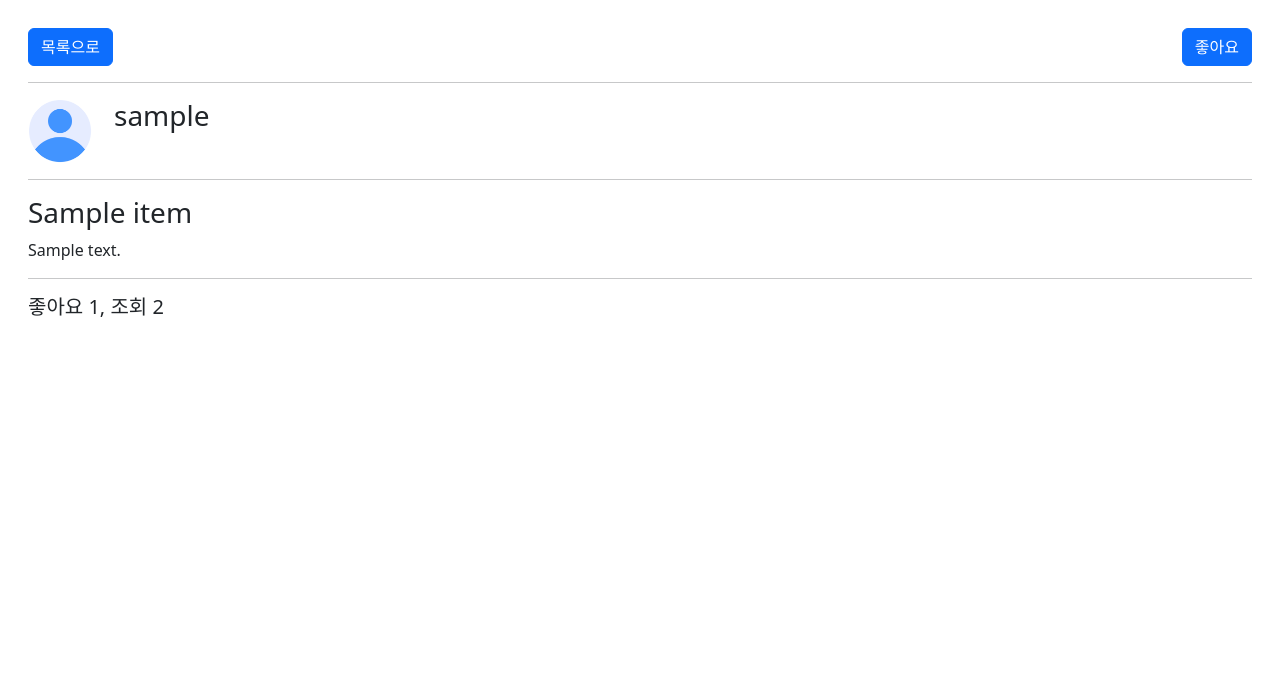
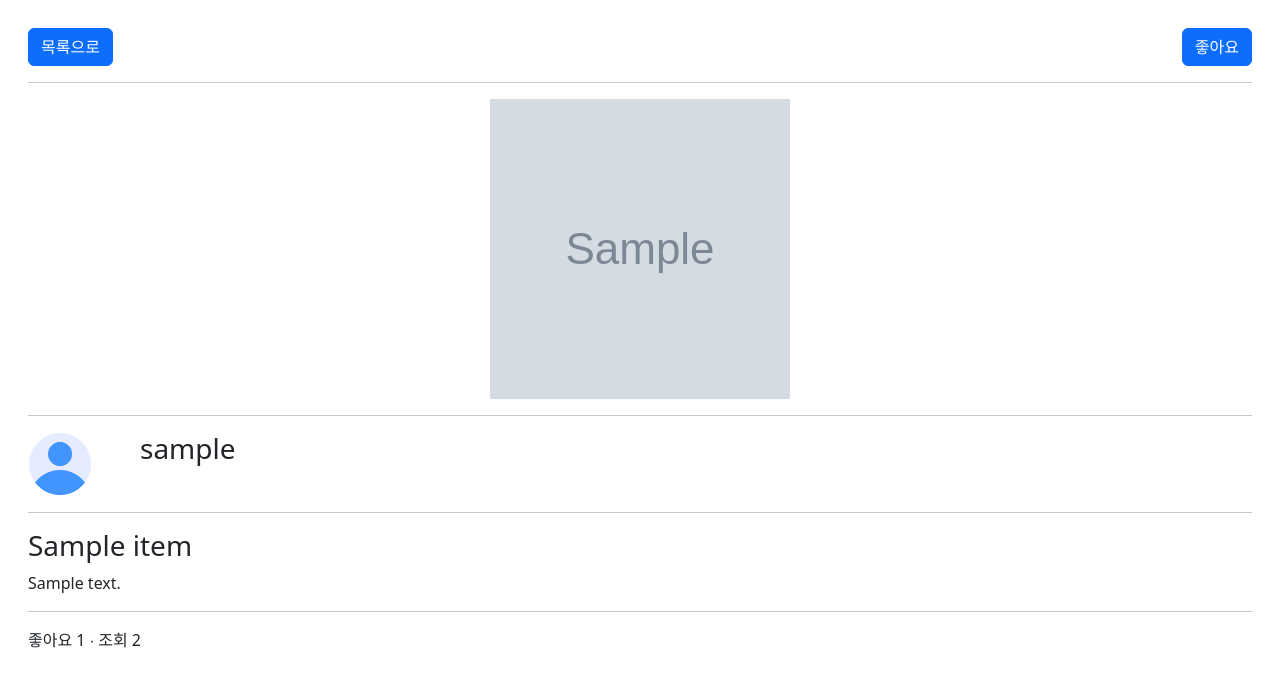
Before and after one commit to lsi3131/spartamarket, a Django app: page /items/item_detail/1/ in a window 1280 px wide. Shown: the part 70-757 px from the top of the page. Run offline with Django 4.2, Linux system fonts and the light colour scheme; tables that the repository leaves empty hold one stand-in row (values such as "Sample post"); grey boxes marked "Sample" are stand-in pictures.

Commit message:
feat * 이미지 삭제 기능 구현 * 이미지 리스트로 보여주도록 수정

```diff
--- a/spartamarket/items/templates/items/item_detail.html
+++ b/spartamarket/items/templates/items/item_detail.html
@@ -3,6 +3,7 @@
         <div class="horizontal d-flex justify-content-start">
             <a class="btn btn-primary" href="{% url 'items:index' %}">목록으로</a>
             {% if request.user.is_authenticated %}
+                {% if request.user.username == item.user %}
                     <form action="{% url 'items:update' item.id %}" method="GET">
                         <input class="btn btn-primary" type="submit" value="수정하기">
                     </form>
@@ -10,6 +11,7 @@
                         {% csrf_token %}
                         <input class="btn btn-primary" type="submit" value="삭제하기">
                     </form>
+                {% endif %}
             {% endif %}
         </div>
         <div>
@@ -27,12 +29,14 @@
         </div>
     </div>
     <hr>
-    {% if url %}
-        <div class="col">
-            <img src="{{ url }}" alt="..."/>
+    <div class="row">
+        {% for image in item.images %}
+            <div class="col d-flex justify-content-center">
+                <img class="detail-item-image" src="{{ image }}" alt=""/>
+            </div>
+        {% endfor %}
     </div>
     <hr>
-    {% endif %}
 
     <div class="d-flex justify-content-start">
         {% if request.user.image %}
@@ -41,7 +45,7 @@
             <img class="detail-user-image" src="{% static "images/default_user.png" %}" alt=""/>
         {% endif %}
 
-        <div class="container">
+        <div class="mx-5">
             <h3>{{ item.user }}</h3>
         </div>
     </div>
@@ -61,7 +65,7 @@
 
         <hr>
         <div class="detail-category">
-            <h5>좋아요 {{ item.like }}, 조회 {{ item.item.click_count }}</h5>
+            <span>좋아요 {{ item.like }} ∙ 조회 {{ item.item.click_count }}</span>
         </div>
 
     </div>
--- a/spartamarket/items/views.py
+++ b/spartamarket/items/views.py
@@ -69,11 +69,12 @@ def item_detail(request: HttpRequest, id):
         'user': item.user.username,
         'content': item.content,
         'like': item.like_users.count(),
-        'url': '',
+        'images': [],
         'is_like_on': is_like_on
     }
     if item.item_images.exists():
-        item_context['url'] = item.item_images.all()[0].filepath.url
+        for image in item.item_images.all():
+            item_context['images'].append(image.filepath.url)
 
     context = {
         'item': item_context
@@ -106,7 +107,11 @@ def update(request: HttpRequest, id):
     }
     if item.item_images:
         for image in item.item_images.all():
-            context['images'].append(image.filepath.url)
+            context['images'].append(
+                {
+                    'id': image.id,
+                    'url': image.filepath.url
+                })
 
     return render(request, 'items/register.html', context)
 
@@ -131,6 +136,9 @@ def do_register(request: HttpRequest):
         id = request.POST.get('id')
         if id is not None:
             item = get_object_or_404(Item, id=id)
+            delete_image_id_list = request.POST.getlist('deleteImageId[]')
+            images = Image.objects.filter(id__in=delete_image_id_list)
+            images.delete()
         else:
             item = Item()
 
--- a/spartamarket/spartamarket/urls.py
+++ b/spartamarket/spartamarket/urls.py
@@ -3,17 +3,17 @@ from django.urls import path
 from django.urls.conf import include
 from django.conf import settings
 from django.conf.urls.static import static
+from django.views.generic import RedirectView
 
 from items import views
 
 urlpatterns = [
     path('admin/', admin.site.urls),
-    path('index/', views.index),
+    path('', RedirectView.as_view(url='items/index/')),
     path('items/', include('items.urls')),
     path('users/', include('users.urls')),
     path('accounts/', include('accounts.urls')),
 ]
 
-
 if settings.DEBUG:
     urlpatterns += static(settings.MEDIA_URL, document_root=settings.MEDIA_ROOT)
--- a/spartamarket/static/css/style.css
+++ b/spartamarket/static/css/style.css
@@ -37,6 +37,11 @@
     /* 뷰포트 높이에서 네비게이션 바의 높이를 뺀 값 */
     overflow-y: auto;
     /* 세로 스크롤만 허용 */
+}
+
+.detail-item-image {
+    width: 300px;
+    height: 300px;
 }
 
 .detail-user-image {
@@ -85,4 +90,88 @@
     border: none;
 }
 
+.h1,
+.h2,
+.h3,
+.h4,
+.h5,
+.h6,
+h1,
+h2,
+h3,
+h4,
+h5,
+h6 {
+    margin-top: 0;
+    margin-bottom: .5rem;
+    font-weight: 500;
+    line-height: 1.2;
+    color: #5C5C5C;
+}
+
+h1 {
+    font-size: calc(1.375rem + 1.5vw)
+}
+
+@media (min-width:1200px) {
+
+    .h1,
+    h1 {
+        font-size: 2.5rem
+    }
+}
+
+.h2,
+h2 {
+    font-size: calc(1.325rem + .9vw)
+}
+
+@media (min-width:1200px) {
+
+    .h2,
+    h2 {
+        font-size: 2rem
+    }
+}
+
+.h3,
+h3 {
+    font-size: calc(1.3rem + .6vw)
+}
+
+@media (min-width:1200px) {
+
+    .h3,
+    h3 {
+        font-size: 1.75rem
+    }
+}
+
+.h4,
+h4 {
+    font-size: calc(1.275rem + .3vw)
+}
+
+@media (min-width:1200px) {
+
+    .h4,
+    h4 {
+        font-size: 1.5rem
+    }
+}
+
+.h5,
+h5 {
+    font-size: 1.25rem
+}
+
+.h6,
+h6 {
+    font-size: 1rem
+}
+
+p {
+    margin-top: 0;
+    margin-bottom: 1rem
+}
 /*# sourceMappingURL=bootstrap.min.css.map */
```
Also changed, not shown: spartamarket/items/templates/items/register.html (+28 -8 lines). Lines whose indentation alone changed are shown as unchanged.
